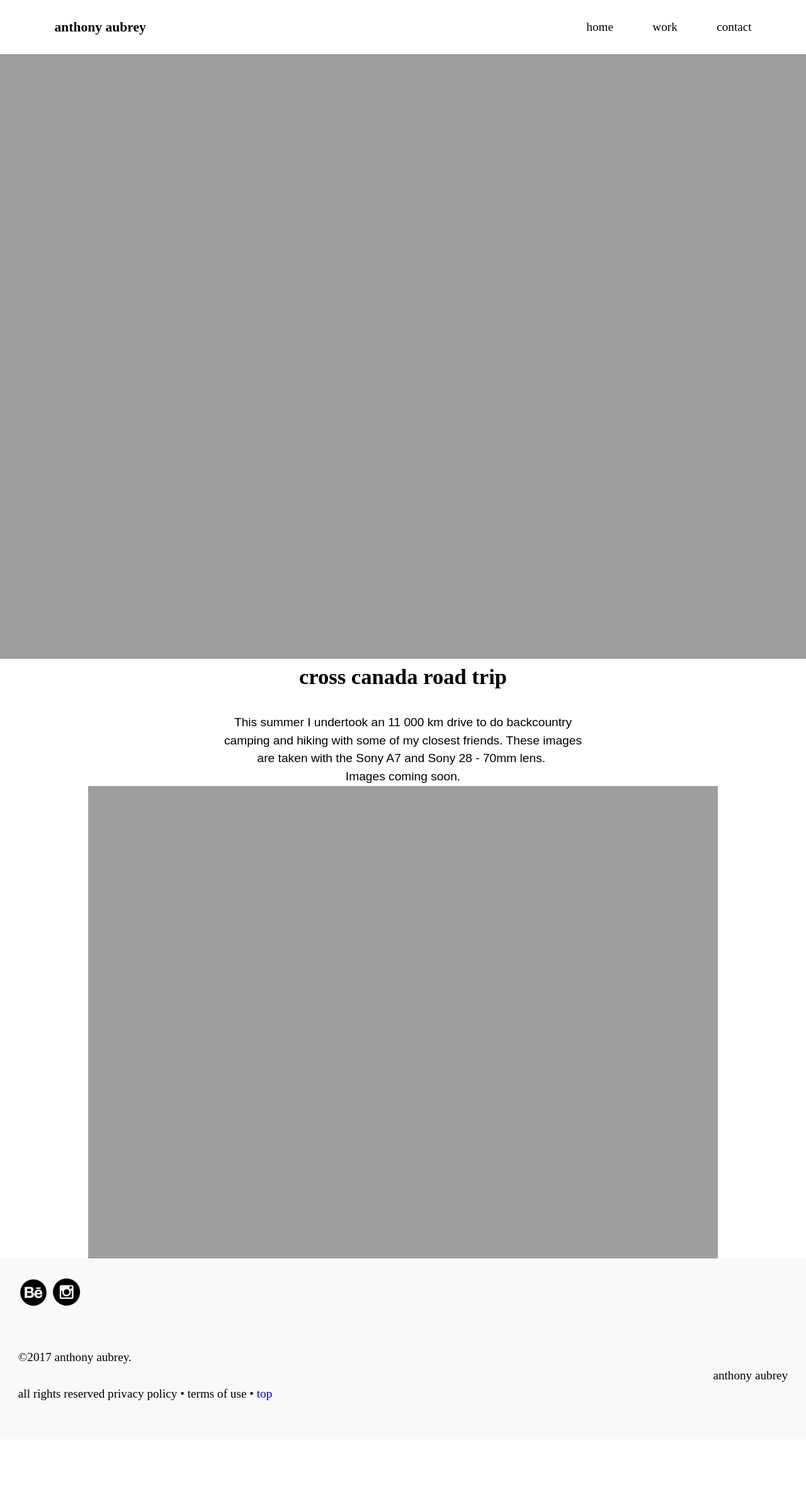
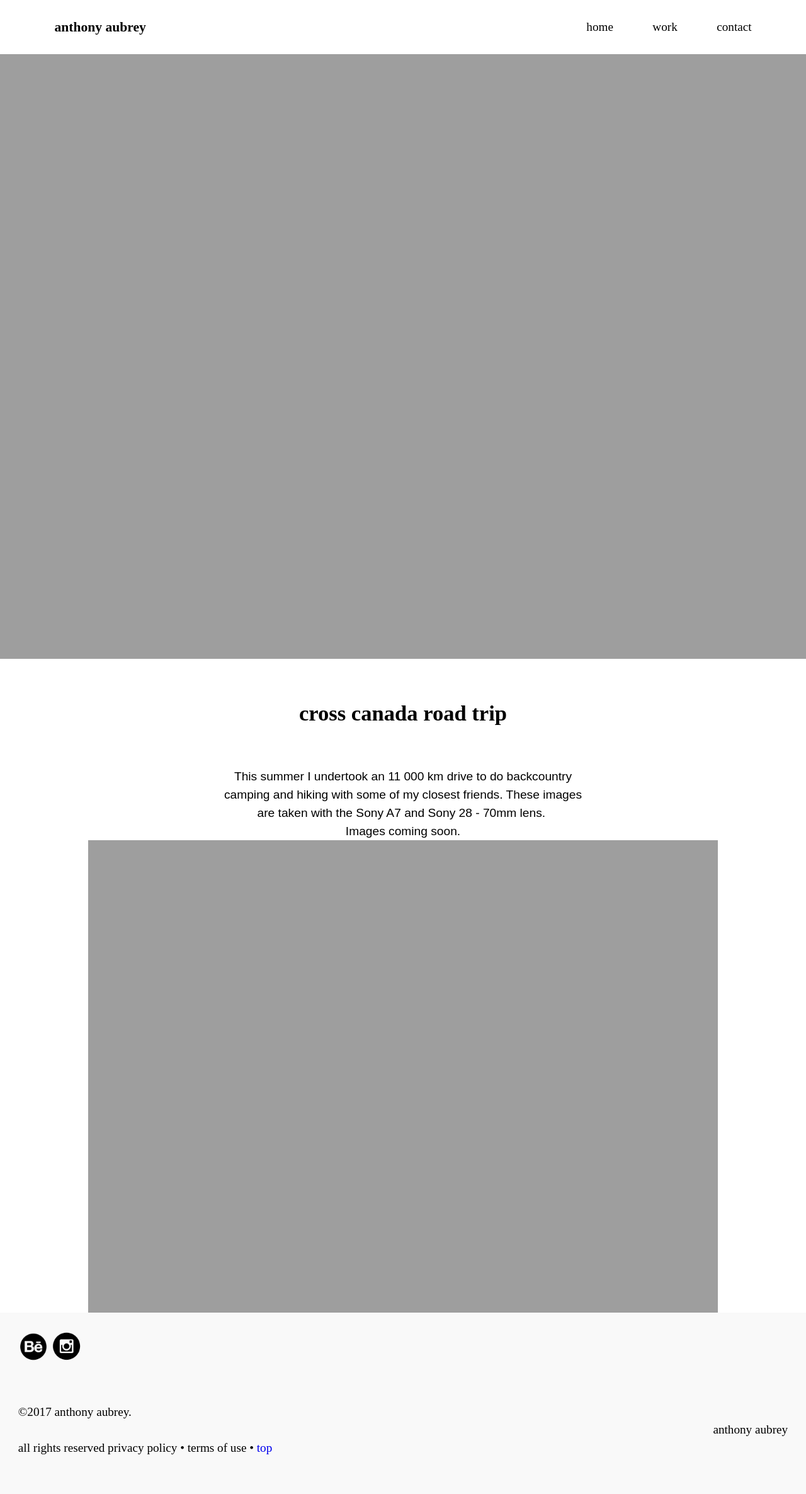
Before and after one commit to anthonyaubrey/portfolio, a Jekyll site: the page built from tripphotography.html, in a window 1280 px wide. Shown: the whole page at 63% size. Built offline with Jekyll 4.4.1, drawn with Linux system fonts in a browser that asks for light colours; before the commit the page ends 2285 px from its top, so only the background shows below that.

Commit message:
Added padding to h1 on new page

```diff
--- a/tripphotography.html
+++ b/tripphotography.html
@@ -5,7 +5,7 @@ layout: default
 <main role="main" id="main" class="text-center">
   <div class="text-center">
       <img class="img-flex"src="{{site.baseurl}}/img/photo-l.jpg">
-    <h1 class="text-center">cross canada road trip</h1>
+    <h1 class="text-center island-2 wrapper">cross canada road trip</h1>
     <p class="wrapper open-sans text-center">This summer I undertook an 11 000 km drive to do backcountry camping and hiking with some of my closest friends. These images are taken with the Sony A7 and Sony 28 - 70mm lens. </p>
     <p class="open-sans wrapper">Images coming soon.</p>
     <div>
```
